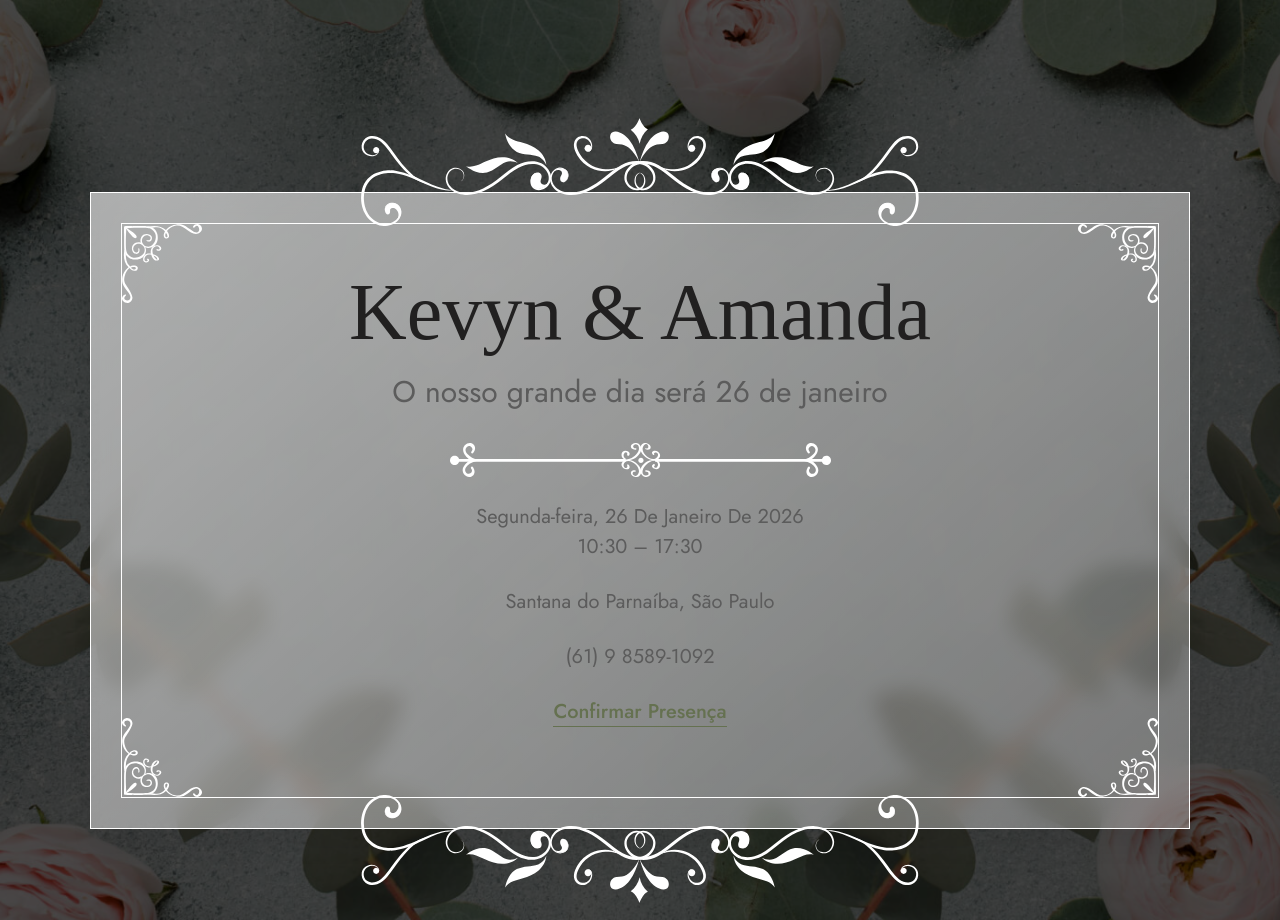
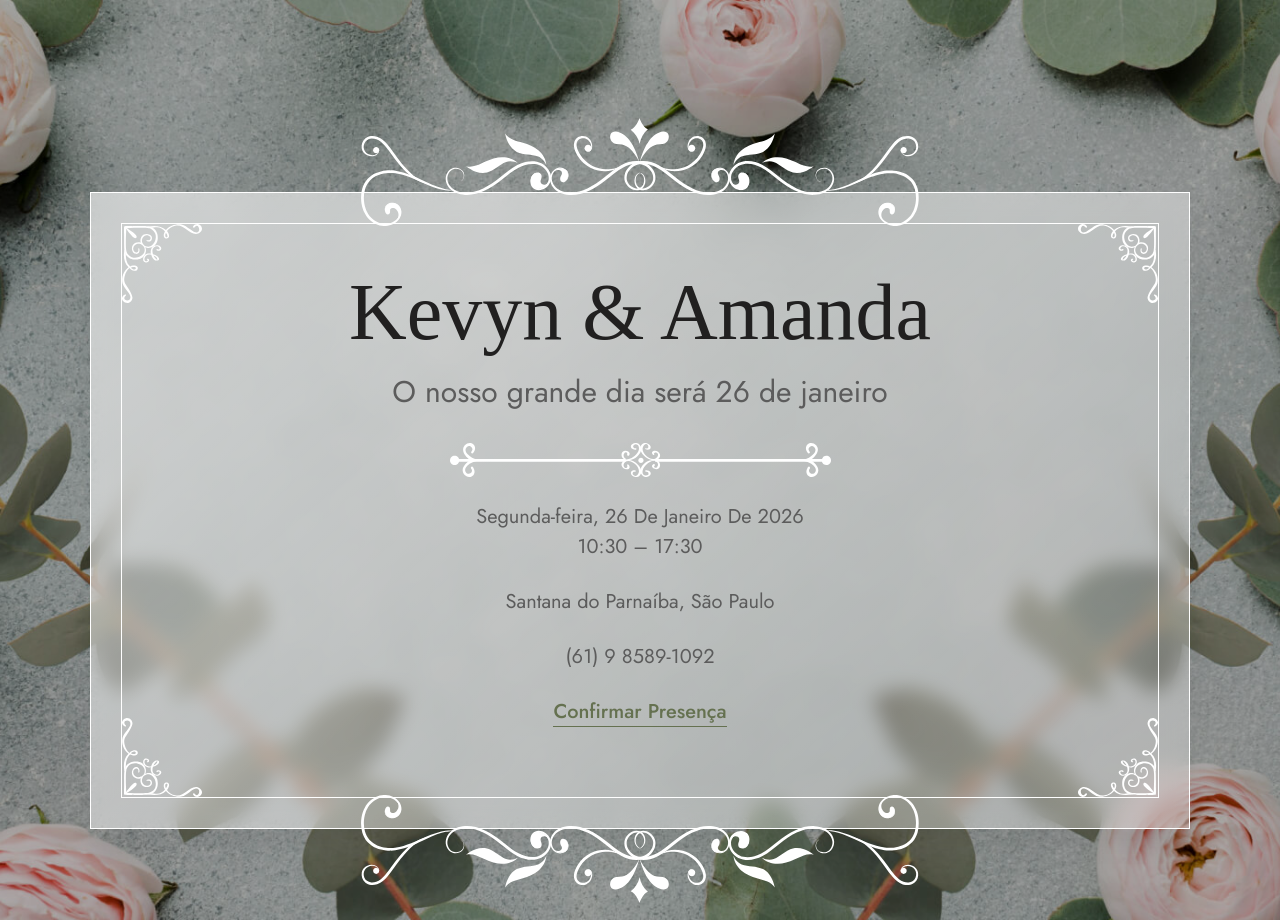
Before and after one commit to kevynsax/casamento-loren-kevyn-front, an Angular app: page /convite/1 in a window 1280 px wide. Built offline with nearby package versions, Linux system fonts and the light colour scheme; no server answers; a web font is replaced by a local one.

Commit message:
Update convite.scss to adjust background opacity for improved visibility

```diff
--- a/src/app/pages/convite/convite.scss
+++ b/src/app/pages/convite/convite.scss
@@ -10,7 +10,6 @@
 	position: relative;
 	z-index: 1;
 	overflow: hidden;
-
 
     background: url(/assets/images/invitation-bg2.jpg) no-repeat center center;
 	background-size: cover;
@@ -34,7 +33,7 @@
 		width: 100%;
 		height: 100%;
 		content: "";
-		background: rgba($black, .7);
+		background: rgba(0, 0, 0, 0.3);
 	}
 
 	.container {
```
